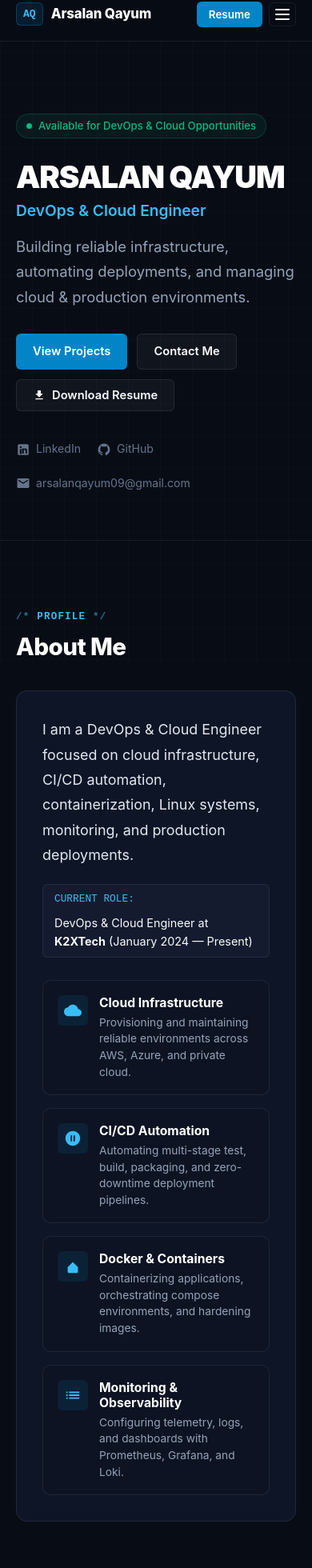
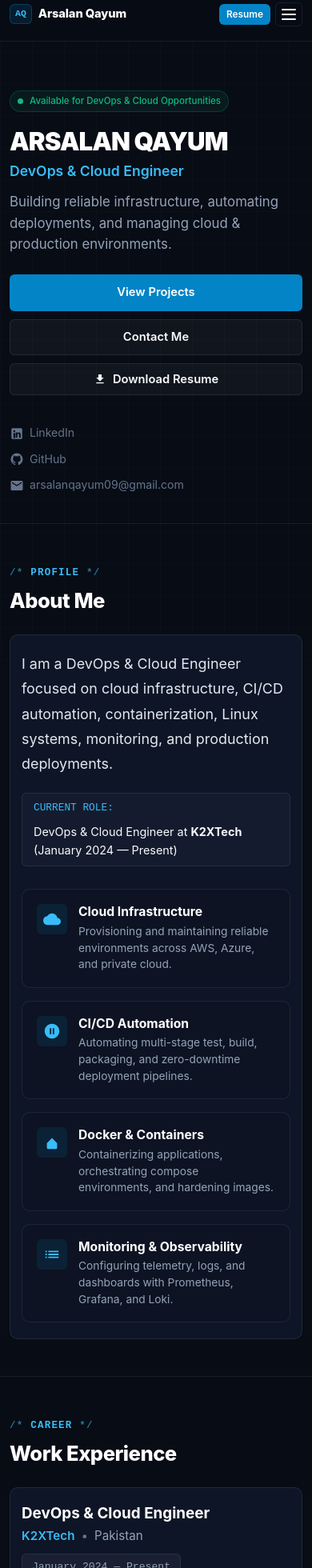
Before and after one commit to ArsalanQayum1/arsalan-portfolio, a Next.js app: page / in a window 390 px wide. Shown: the part 16-1976 px from the top of the page at 80% size. Built offline with nearby package versions, Linux system fonts and the light colour scheme.

Commit message:
feat(responsive): add comprehensive mobile/tablet breakpoints and refine ATS resume section

```diff
--- a/app/globals.css
+++ b/app/globals.css
@@ -399,7 +399,19 @@ code, pre, .mono-text {
   transform: translateY(-6px) rotate(-45deg);
 }
 
-/* Mobile Nav Drawer */
+/* Mobile Nav Drawer & Backdrop */
+.mobile-nav-backdrop {
+  position: fixed;
+  top: var(--navbar-height);
+  left: 0;
+  right: 0;
+  bottom: 0;
+  background: rgba(3, 7, 18, 0.65);
+  backdrop-filter: blur(4px);
+  -webkit-backdrop-filter: blur(4px);
+  z-index: 1000;
+}
+
 .mobile-nav-drawer {
   display: none;
   position: absolute;
@@ -414,6 +426,7 @@ code, pre, .mono-text {
   flex-direction: column;
   gap: 16px;
   box-shadow: 0 10px 25px rgba(0, 0, 0, 0.5);
+  z-index: 1001;
 }
 
 .mobile-nav-drawer.open {
@@ -725,7 +738,7 @@ code, pre, .mono-text {
    ========================================================================== */
 .skills-compact-grid {
   display: grid;
-  grid-template-columns: repeat(auto-fill, minmax(320px, 1fr));
+  grid-template-columns: repeat(auto-fill, minmax(min(100%, 280px), 1fr));
   gap: 16px;
 }
 
@@ -788,7 +801,7 @@ code, pre, .mono-text {
    ========================================================================== */
 .projects-clean-grid {
   display: grid;
-  grid-template-columns: repeat(auto-fill, minmax(330px, 1fr));
+  grid-template-columns: repeat(auto-fill, minmax(min(100%, 280px), 1fr));
   gap: 20px;
 }
 
@@ -864,6 +877,25 @@ code, pre, .mono-text {
   border-radius: var(--radius-lg);
   padding: 30px;
   overflow-x: auto;
+  -webkit-overflow-scrolling: touch;
+}
+
+.architecture-clean-wrap::-webkit-scrollbar {
+  height: 6px;
+}
+
+.architecture-clean-wrap::-webkit-scrollbar-track {
+  background: rgba(255, 255, 255, 0.04);
+  border-radius: 3px;
+}
+
+.architecture-clean-wrap::-webkit-scrollbar-thumb {
+  background: rgba(2, 132, 199, 0.35);
+  border-radius: 3px;
+}
+
+.architecture-clean-wrap::-webkit-scrollbar-thumb:hover {
+  background: rgba(2, 132, 199, 0.65);
 }
 
 .pipeline-flow-container {
@@ -1620,8 +1652,301 @@ code, pre, .mono-text {
   }
 }
 
+@media (max-width: 768px) {
+  .container {
+    padding-left: 16px;
+    padding-right: 16px;
+  }
+
+  .section {
+    padding: 56px 0;
+  }
+
+  .hero-section {
+    padding: 72px 0 40px;
+  }
+
+  .hero-description {
+    font-size: 1.05rem;
+    line-height: 1.6;
+    margin-bottom: 24px;
+  }
+
+  .architecture-clean-wrap {
+    padding: 22px 18px;
+    -webkit-overflow-scrolling: touch;
+  }
+
+  .experience-clean-card,
+  .about-clean-card,
+  .cloud-clean-card,
+  .monitoring-flow-box,
+  .contact-details-box,
+  .contact-form-box,
+  .certs-card {
+    padding: 24px 18px;
+  }
+
+  .modal-overlay {
+    padding: 12px;
+  }
+
+  .resume-modal-card {
+    max-height: 94vh;
+  }
+}
+
+@media (max-width: 640px) {
+  .container {
+    padding-left: 14px;
+    padding-right: 14px;
+  }
+
+  .section {
+    padding: 46px 0;
+  }
+
+  .section-header {
+    margin-bottom: 26px;
+  }
+
+  .section-title {
+    font-size: clamp(1.6rem, 5.5vw, 2rem);
+  }
+
+  .section-description {
+    font-size: 0.94rem;
+  }
+
+  /* Hero Mobile */
+  .hero-section {
+    padding: 60px 0 36px;
+  }
+
+  .hero-name {
+    font-size: clamp(1.95rem, 7.5vw, 2.7rem);
+    word-break: break-word;
+  }
+
+  .hero-title {
+    font-size: clamp(1.1rem, 4vw, 1.35rem);
+    margin-bottom: 14px;
+  }
+
+  .hero-actions {
+    flex-direction: column;
+    align-items: stretch;
+    gap: 10px;
+  }
+
+  .hero-actions .btn {
+    width: 100%;
+  }
+
+  .hero-socials-clean {
+    flex-direction: column;
+    align-items: flex-start;
+    gap: 10px;
+  }
+
+  .hero-social-link {
+    word-break: break-all;
+  }
+
+  /* Cards Mobile */
+  .experience-clean-card,
+  .about-clean-card,
+  .cloud-clean-card,
+  .monitoring-flow-box,
+  .contact-details-box,
+  .contact-form-box,
+  .certs-card,
+  .project-clean-card {
+    padding: 20px 14px;
+    border-radius: var(--radius-md);
+  }
+
+  /* Experience Mobile */
+  .exp-card-header {
+    flex-direction: column;
+    align-items: flex-start;
+    gap: 10px;
+    margin-bottom: 20px;
+    padding-bottom: 16px;
+  }
+
+  .exp-role {
+    font-size: 1.18rem;
+  }
+
+  .exp-period-badge {
+    align-self: flex-start;
+  }
+
+  .exp-bullets-list {
+    gap: 10px;
+  }
+
+  .exp-bullet-item {
+    font-size: 0.86rem;
+    line-height: 1.5;
+  }
+
+  /* Form iOS Auto-Zoom Prevention */
+  .form-input,
+  .form-textarea {
+    font-size: 16px;
+  }
+
+  /* Resume Modal Mobile */
+  .modal-overlay {
+    padding: 6px;
+  }
+
+  .resume-modal-card {
+    max-height: 97vh;
+    border-radius: var(--radius-md);
+  }
+
+  .resume-modal-header {
+    padding: 10px 12px;
+    flex-wrap: wrap;
+    gap: 8px;
+  }
+
+  .resume-header-title {
+    font-size: 0.84rem;
+  }
+
+  .resume-sheet {
+    padding: 16px 12px;
+    font-size: 0.85rem;
+  }
+
+  .resume-name {
+    font-size: 1.5rem;
+  }
+
+  .resume-role {
+    font-size: 0.95rem;
+  }
+
+  .resume-contact-line {
+    font-size: 0.76rem;
+    gap: 5px;
+  }
+
+  .resume-section {
+    margin-bottom: 16px;
+  }
+
+  .resume-section-title {
+    font-size: 0.86rem;
+    margin-bottom: 8px;
+  }
+
+  .resume-text {
+    font-size: 0.82rem;
+    line-height: 1.48;
+  }
+
+  .entry-header {
+    flex-direction: column;
+    align-items: flex-start;
+    gap: 2px;
+  }
+
+  .entry-meta-right {
+    align-items: flex-start;
+    margin-top: 2px;
+  }
+
+  .entry-bullets {
+    padding-left: 14px;
+    gap: 4px;
+  }
+
+  .entry-bullets li {
+    font-size: 0.82rem;
+    line-height: 1.45;
+  }
+
+  .skill-cat {
+    min-width: 100%;
+    font-size: 0.84rem;
+  }
+
+  .skill-val {
+    font-size: 0.82rem;
+  }
+
+  .expertise-block p {
+    font-size: 0.82rem;
+    line-height: 1.45;
+  }
+}
+
+@media (max-width: 480px) {
+  .container {
+    padding-left: 12px;
+    padding-right: 12px;
+  }
+
+  .brand-logo {
+    gap: 8px;
+  }
+
+  .brand-badge {
+    font-size: 0.72rem;
+    padding: 2px 6px;
+  }
+
+  .brand-text {
+    font-size: 0.92rem;
+  }
+
+  .mobile-header-controls {
+    gap: 6px;
+  }
+
+  #mobile-nav-top-resume-btn {
+    padding: 5px 8px;
+    font-size: 0.74rem;
+  }
+
+  .hero-status-pill {
+    font-size: 0.72rem;
+    padding: 3px 9px;
+    margin-bottom: 18px;
+  }
+
+  .channel-row {
+    padding: 8px 10px;
+    gap: 10px;
+  }
+
+  .channel-value {
+    font-size: 0.82rem;
+    word-break: break-all;
+  }
+
+  .footer-clean {
+    padding: 24px 0;
+  }
+
+  .footer-container {
+    flex-direction: column;
+    align-items: flex-start;
+    gap: 12px;
+  }
+
+  .resume-header-left .badge-ats {
+    display: none;
+  }
+}
+
 /* ==========================================================================
-   PRINT STYLESHEET (Clean 1-2 Page ATS Sheet - Absolutely No Website Printout)
+   PRINT STYLESHEET (Clean 2-Page ATS Sheet - Absolutely No Website Printout)
    ========================================================================== */
 @media print {
   /* 1. Reset Root & Body */
@@ -1630,8 +1955,8 @@ code, pre, .mono-text {
     color: #111827 !important;
     margin: 0 !important;
     padding: 0 !important;
-    font-size: 9.5pt !important;
-    line-height: 1.35 !important;
+    font-size: 9pt !important;
+    line-height: 1.32 !important;
     font-family: Arial, Helvetica, sans-serif !important;
     width: 100% !important;
     height: auto !important;
@@ -1686,7 +2011,7 @@ code, pre, .mono-text {
     overflow: visible !important;
   }
 
-  /* 4. Format resume sheet cleanly for 1-2 pages */
+  /* 4. Format resume sheet cleanly for strictly 2 pages */
   #resume-modal-sheet {
     background: #ffffff !important;
     color: #111827 !important;
@@ -1705,56 +2030,65 @@ code, pre, .mono-text {
   .resume-doc-header {
     text-align: center !important;
     border-bottom: 1.5pt solid #111827 !important;
-    padding-bottom: 8px !important;
-    margin-bottom: 12px !important;
+    padding-bottom: 6px !important;
+    margin-bottom: 10px !important;
   }
 
   .resume-name {
-    font-size: 18pt !important;
+    font-size: 17pt !important;
     color: #111827 !important;
     font-weight: 800 !important;
     margin: 0 0 2px 0 !important;
   }
 
   .resume-role {
-    font-size: 11pt !important;
+    font-size: 10.5pt !important;
     color: #0284c7 !important;
     font-weight: 700 !important;
-    margin: 0 0 4px 0 !important;
+    margin: 0 0 3px 0 !important;
   }
 
   .resume-contact-line {
-    font-size: 8.5pt !important;
+    font-size: 8.2pt !important;
     color: #374151 !important;
   }
 
   .resume-section {
-    margin-bottom: 12px !important;
-    page-break-inside: avoid !important;
+    margin-bottom: 10px !important;
+    page-break-inside: auto !important;
+    break-inside: auto !important;
   }
 
   .resume-section-title {
-    font-size: 10pt !important;
+    font-size: 9.5pt !important;
     font-weight: 700 !important;
     color: #111827 !important;
     border-bottom: 1pt solid #d1d5db !important;
     padding-bottom: 2px !important;
+    margin-bottom: 5px !important;
+    text-transform: uppercase !important;
+    page-break-after: avoid !important;
+    break-after: avoid !important;
+  }
+
+  .resume-text {
+    font-size: 8.5pt !important;
+    color: #1f2937 !important;
+    line-height: 1.32 !important;
+  }
+
+  .resume-entry {
     margin-bottom: 6px !important;
-    text-transform: uppercase !important;
-  }
-
-  .resume-text {
-    font-size: 8.8pt !important;
-    color: #1f2937 !important;
-    line-height: 1.35 !important;
   }
 
   .entry-header {
     margin-bottom: 3px !important;
+    page-break-after: avoid !important;
+    break-after: avoid !important;
   }
 
   .entry-role {
-    font-size: 9.5pt !important;
+    font-size: 9.2pt !important;
     color: #111827 !important;
     font-weight: 700 !important;
   }
@@ -1765,34 +2099,39 @@ code, pre, .mono-text {
   }
 
   .entry-dates {
-    font-size: 8.5pt !important;
+    font-size: 8.2pt !important;
     color: #4b5563 !important;
   }
 
   .entry-bullets {
     padding-left: 14px !important;
     gap: 2px !important;
-    margin: 3px 0 0 0 !important;
+    margin: 2px 0 0 0 !important;
   }
 
   .entry-bullets li {
-    font-size: 8.5pt !important;
+    font-size: 8.2pt !important;
     color: #1f2937 !important;
-    line-height: 1.3 !important;
+    line-height: 1.28 !important;
+    page-break-inside: avoid !important;
+    break-inside: avoid !important;
   }
 
   .entry-desc {
-    font-size: 8.5pt !important;
+    font-size: 8.2pt !important;
     color: #1f2937 !important;
   }
 
   .skills-table {
-    gap: 3px !important;
+    gap: 2px !important;
+    page-break-inside: avoid !important;
+    break-inside: avoid !important;
   }
 
   .skill-row {
-    font-size: 8.5pt !important;
+    font-size: 8.2pt !important;
     gap: 4px !important;
+    flex-direction: row !important;
   }
 
   .skill-cat {
@@ -1810,19 +2149,21 @@ code, pre, .mono-text {
   }
 
   .entry-loc {
-    font-size: 8.5pt !important;
+    font-size: 8.2pt !important;
     color: #4b5563 !important;
     display: block !important;
   }
 
   .expertise-block {
-    gap: 3px !important;
+    gap: 2px !important;
+    page-break-inside: avoid !important;
+    break-inside: avoid !important;
   }
 
   .expertise-block p {
-    font-size: 8.5pt !important;
+    font-size: 8.2pt !important;
     color: #1f2937 !important;
-    line-height: 1.35 !important;
+    line-height: 1.3 !important;
     margin-bottom: 2px !important;
   }
 
@@ -1831,9 +2172,9 @@ code, pre, .mono-text {
   }
 
   .cert-entry {
-    font-size: 8.5pt !important;
+    font-size: 8.2pt !important;
     color: #1f2937 !important;
-    margin-bottom: 4px !important;
+    margin-bottom: 3px !important;
   }
 
   .cert-entry strong {
@@ -1841,12 +2182,12 @@ code, pre, .mono-text {
   }
 
   .cert-note {
-    font-size: 8pt !important;
+    font-size: 7.8pt !important;
     color: #4b5563 !important;
   }
 
   @page {
     size: A4 portrait;
-    margin: 10mm 12mm 10mm 12mm;
-  }
-}
+    margin: 8mm 10mm 8mm 10mm;
+  }
+}
--- a/components/Navbar.jsx
+++ b/components/Navbar.jsx
@@ -23,8 +23,16 @@ export default function Navbar() {
       }
     };
 
+    const handleKeyDown = (e) => {
+      if (e.key === 'Escape') setMobileOpen(false);
+    };
+
     window.addEventListener('scroll', handleScroll, { passive: true });
-    return () => window.removeEventListener('scroll', handleScroll);
+    window.addEventListener('keydown', handleKeyDown);
+    return () => {
+      window.removeEventListener('scroll', handleScroll);
+      window.removeEventListener('keydown', handleKeyDown);
+    };
   }, []);
 
   const toggleMobile = () => setMobileOpen(!mobileOpen);
@@ -102,6 +110,9 @@ export default function Navbar() {
       </div>
 
       {/* Mobile Dropdown Drawer */}
+      {mobileOpen && (
+        <div className="mobile-nav-backdrop" onClick={closeMobile} aria-hidden="true" />
+      )}
       <div className={`mobile-nav-drawer ${mobileOpen ? 'open' : ''}`}>
         <div className="mobile-nav-links">
           <a href="#home" className={`mobile-nav-link ${activeLink === 'home' ? 'active' : ''}`} onClick={closeMobile}>Home</a>
```
